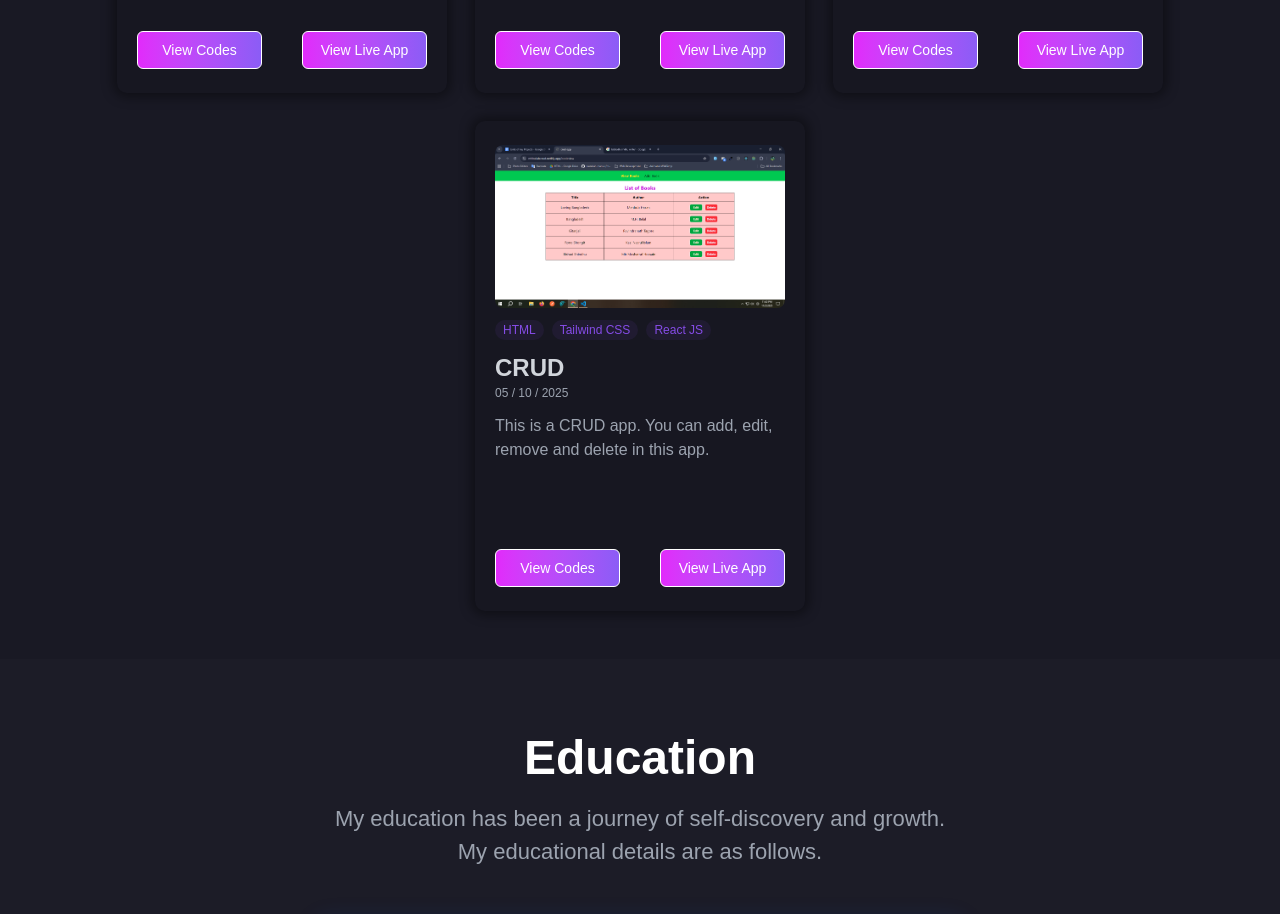
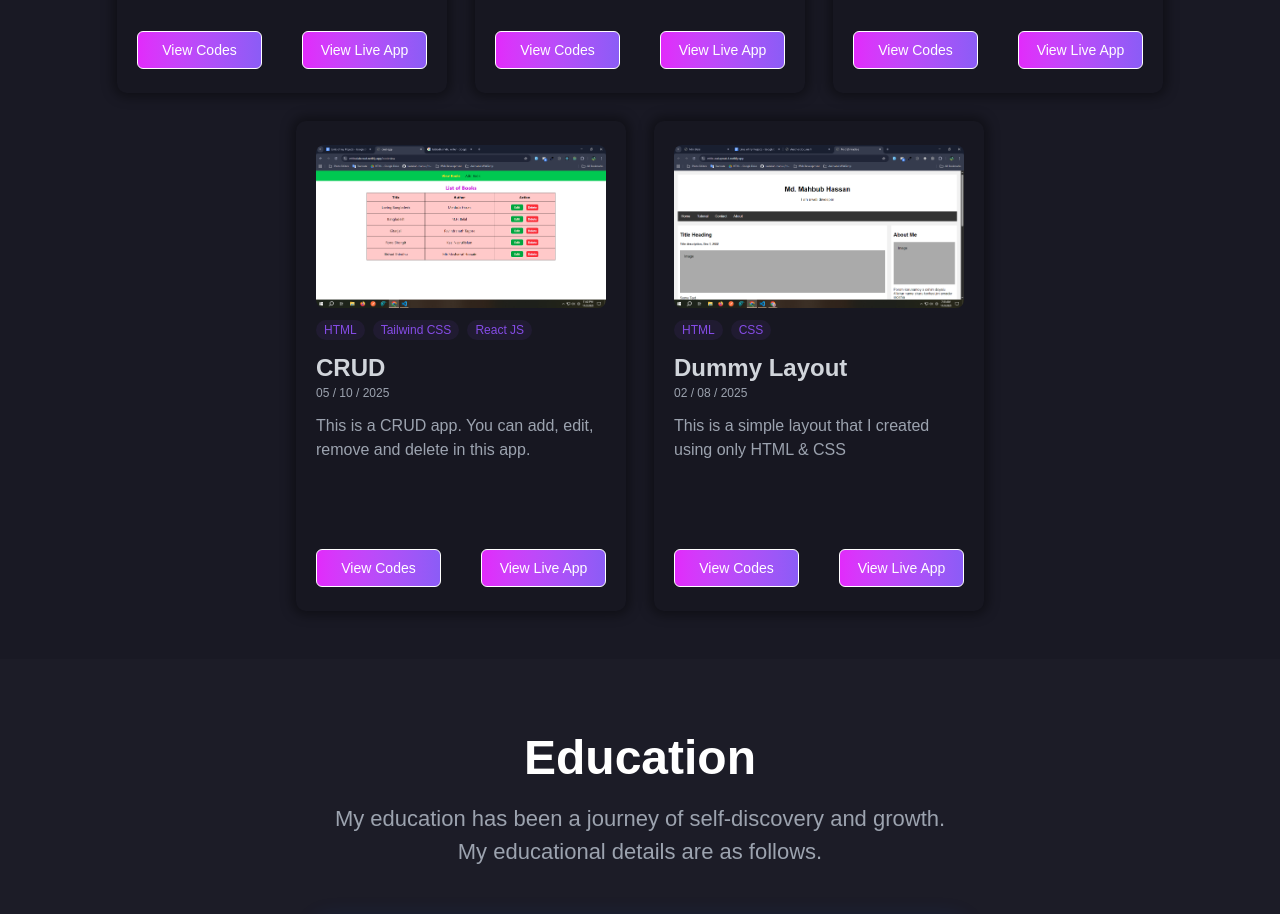
Before and after one commit to mahbub-hb-dev/Mahbub-s-Portfolio, a React (Vite) app: page / in a window 1280 px wide. Shown: the part 2820-3734 px from the top of the page. Built offline with nearby package versions, Linux system fonts and the light colour scheme.

Commit message:
A dummy layout project added

```diff
--- a/src/component/projectsData.js
+++ b/src/component/projectsData.js
@@ -33,7 +33,7 @@ export const projectData = [
         date : '02 / 06 / 2025',
         description : 'This is a demo website. To make this website I used Tailwind CSS. I will update this website in future.',
         codeLink : 'https://github.com/mahbub-hb-dev/Simple-madrasha-website.git',
-        liveLink : 'https://bespoke-kheer-fb6584.netlify.app/'
+        liveLink : 'https://mhbmadrasah.netlify.app/'
     },
     {
         img : '/images/projects/todo app.png',
@@ -62,4 +62,13 @@ export const projectData = [
         codeLink : 'https://github.com/mahbub-hb-dev/CRUD-APP.git',
         liveLink : 'https://mhbelalscrud.netlify.app/'
     },
+    {
+        img : '/images/projects/dummy-layout.png',
+        technologies : ['HTML', 'CSS'],
+        title : 'Dummy Layout',
+        date : '02 / 08 / 2025',
+        description : 'This is a simple layout that I created using only HTML & CSS',
+        codeLink : 'https://github.com/mahbub-hb-dev/simple-css-layout-4.git',
+        liveLink : 'https://mhb-csslayout-4.netlify.app/'
+    },
 ]
```
Also changed, not shown: public/images/projects/dummy-layout.png (added).
